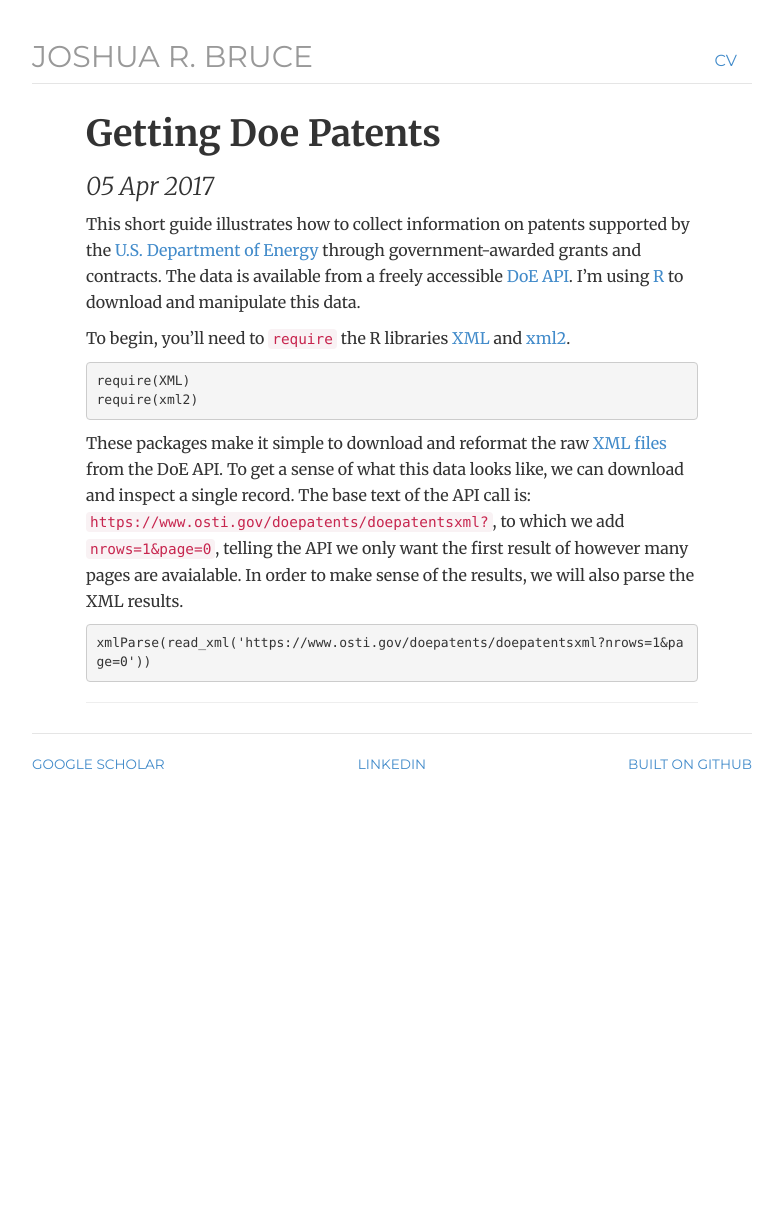
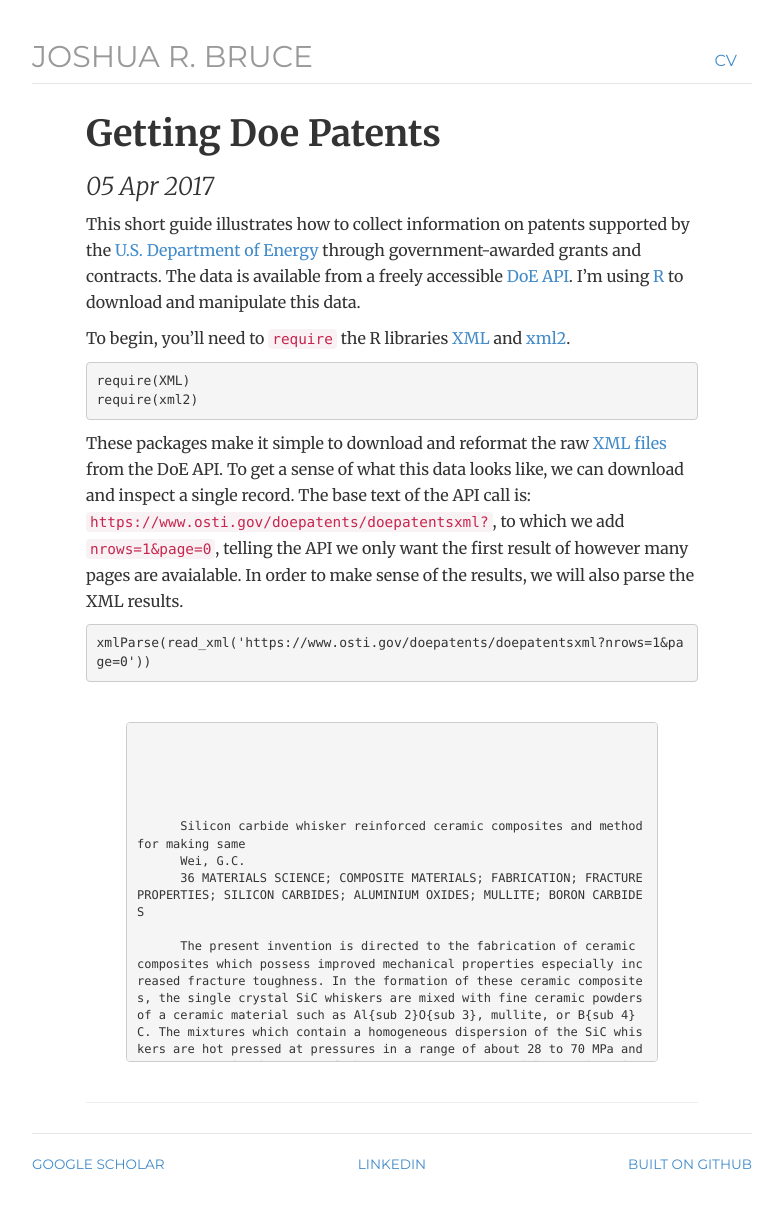
Before and after one commit to joshuarbruce/joshuarbruce.github.io, a Jekyll site: the page built from _posts/2017-04-05-getting-doe-patents.md, in a window 1280 px wide. Shown: the whole page, without its empty margins (248-1031 px from the left). Built offline with Jekyll 4.4.1, drawn with Linux system fonts in a browser that asks for light colours; nearby versions of some CDN libraries; our own code applies the rules of GitHub Pages for plain Markdown files; before the commit the page ends 900 px from its top, so only the background shows below that.

Commit message:
Update 2017-04-05-getting-doe-patents.md

````diff
--- a/_posts/2017-04-05-getting-doe-patents.md
+++ b/_posts/2017-04-05-getting-doe-patents.md
@@ -12,3 +12,41 @@ These packages make it simple to download and reformat the raw <a href="https://
 ```{r}
 xmlParse(read_xml('https://www.osti.gov/doepatents/doepatentsxml?nrows=1&page=0'))
 ```
+<pre class="prettyprint pre-scrollable"><code>
+<?xml version="1.0" encoding="UTF-8"?>
+<rdf:RDF xmlns:rdf="http://www.w3.org/1999/02/22-rdf-syntax-ns#" xmlns:dc="http://purl.org/dc/elements/1.1/" xmlns:dcq="http://purl.org/dc/terms/">
+  <records count="37220" morepages="true" start="1" end="1">
+    <record rownumber="1">
+      <dc:title>Silicon carbide whisker reinforced ceramic composites and method for making same</dc:title>
+      <dc:creator>Wei, G.C.</dc:creator>
+      <dc:subject>36 MATERIALS SCIENCE; COMPOSITE MATERIALS; FABRICATION; FRACTURE PROPERTIES; SILICON CARBIDES; ALUMINIUM OXIDES; MULLITE; BORON CARBIDES</dc:subject>
+      <dc:subjectRelated/>
+      <dc:description>The present invention is directed to the fabrication of ceramic composites which possess improved mechanical properties especially increased fracture toughness. In the formation of these ceramic composites, the single crystal SiC whiskers are mixed with fine ceramic powders of a ceramic material such as Al{sub 2}O{sub 3}, mullite, or B{sub 4}C. The mixtures which contain a homogeneous dispersion of the SiC whiskers are hot pressed at pressures in a range of about 28 to 70 MPa and temperatures in the range of about 1,600 to 1,950 C with pressing times varying from about 0.75 to 2.5 hours. The resulting ceramic composites show an increase in fracture toughness which represents as much as a two-fold increase over that of the matrix material.</dc:description>
+      <dcq:publisher/>
+      <dcq:publisherAvailability>Patent and Trademark Office, Box 9, Washington, DC 20232 (United States)</dcq:publisherAvailability>
+      <dcq:publisherResearch>Union Carbide Corporation</dcq:publisherResearch>
+      <dcq:publisherSponsor/>
+      <dcq:publisherCountry>United States</dcq:publisherCountry>
+      <dc:date>1989-01-24</dc:date>
+      <dc:language>English</dc:language>
+      <dc:type>Patent</dc:type>
+      <dcq:typeQualifier/>
+      <dc:relation>Other Information: DN: Reissue of US Pat. No. 4,543,345, which was issued Sep. 24, 1985; PBD: 24 Jan 1989</dc:relation>
+      <dc:coverage/>
+      <dc:format>Medium: X; Size: [10] p.</dc:format>
+      <dc:identifier>OSTI ID: 27688, Legacy ID: OSTI ID: 27688</dc:identifier>
+      <dc:identifierReport>US RE 32,843/E/</dc:identifierReport>
+      <dcq:identifierDOEcontract>W-7405-ENG-26</dcq:identifierDOEcontract>
+      <dc:identifierOther>Other: PAN: US patent application 6-847,961</dc:identifierOther>
+      <dc:doi/>
+      <dc:rights>Patent Assignee: Martin Marietta Energy Systems, Inc., Oak Ridge, TN (United States)</dc:rights>
+      <dc:dateEntry>2009-12-14</dc:dateEntry>
+      <dc:dateAdded>1995-04-21</dc:dateAdded>
+      <dc:ostiId>27688</dc:ostiId>
+      <dcq:identifier-purl type=""/>
+      <dcq:identifier-citation>http://www.osti.gov/doepatents/biblio/27688</dcq:identifier-citation>
+    </record>
+  </records>
+</rdf:RDF>
+</code>
+</pre>
````
